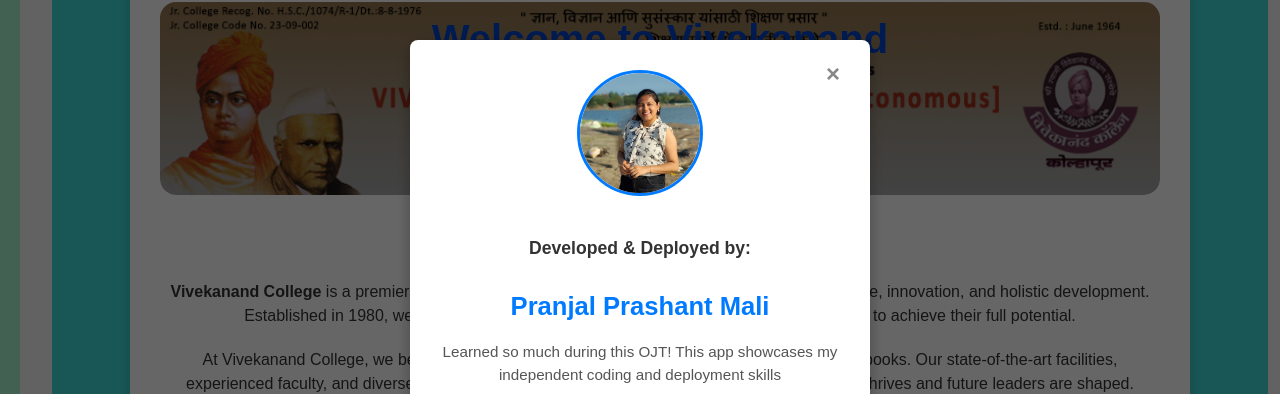
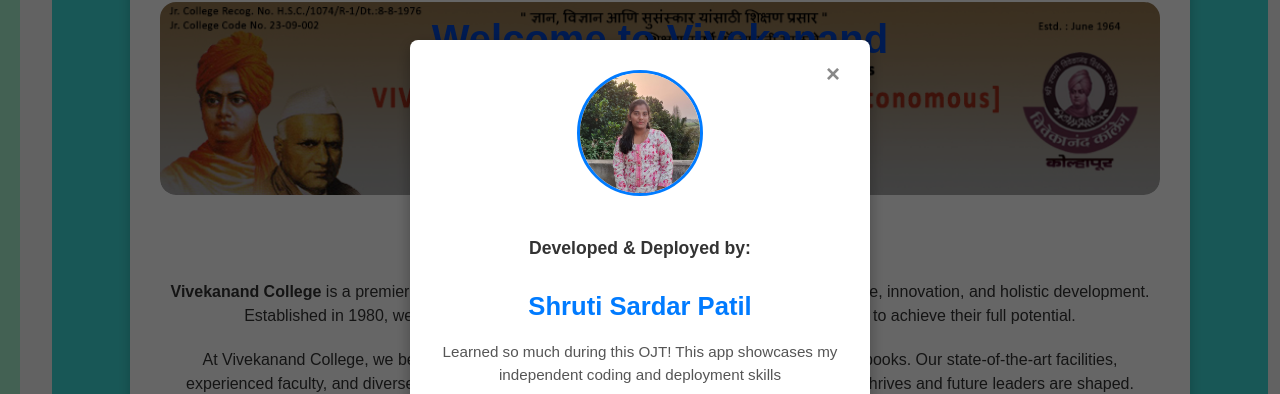
Before and after one commit to Pran-jal026/ojt, a React (Vite) app: page / in a window 1280 px wide. Shown: the part 143-537 px from the top of the page. Built offline with nearby package versions, Linux system fonts and the light colour scheme; no server answers.

Commit message:
first commit

```diff
--- a/src/App.jsx
+++ b/src/App.jsx
@@ -24,8 +24,8 @@
         <DeveloperInfoPopup
           show={showPopup}
           onClose={handleClosePopup}
-          studentName="Pranjal Prashant Mali"
-          studentPhotoUrl="/images/pranjal.jpg" // Path to their photo
+          studentName="Shruti Sardar Patil"
+          studentPhotoUrl="/images/shruti.jpg" // Path to their photo
           uniqueMessage="Learned so much during this OJT! This app showcases my independent coding and deployment skills"
         />
       </div>
```
Also changed, not shown: public/images/shruti.jpg (added).
